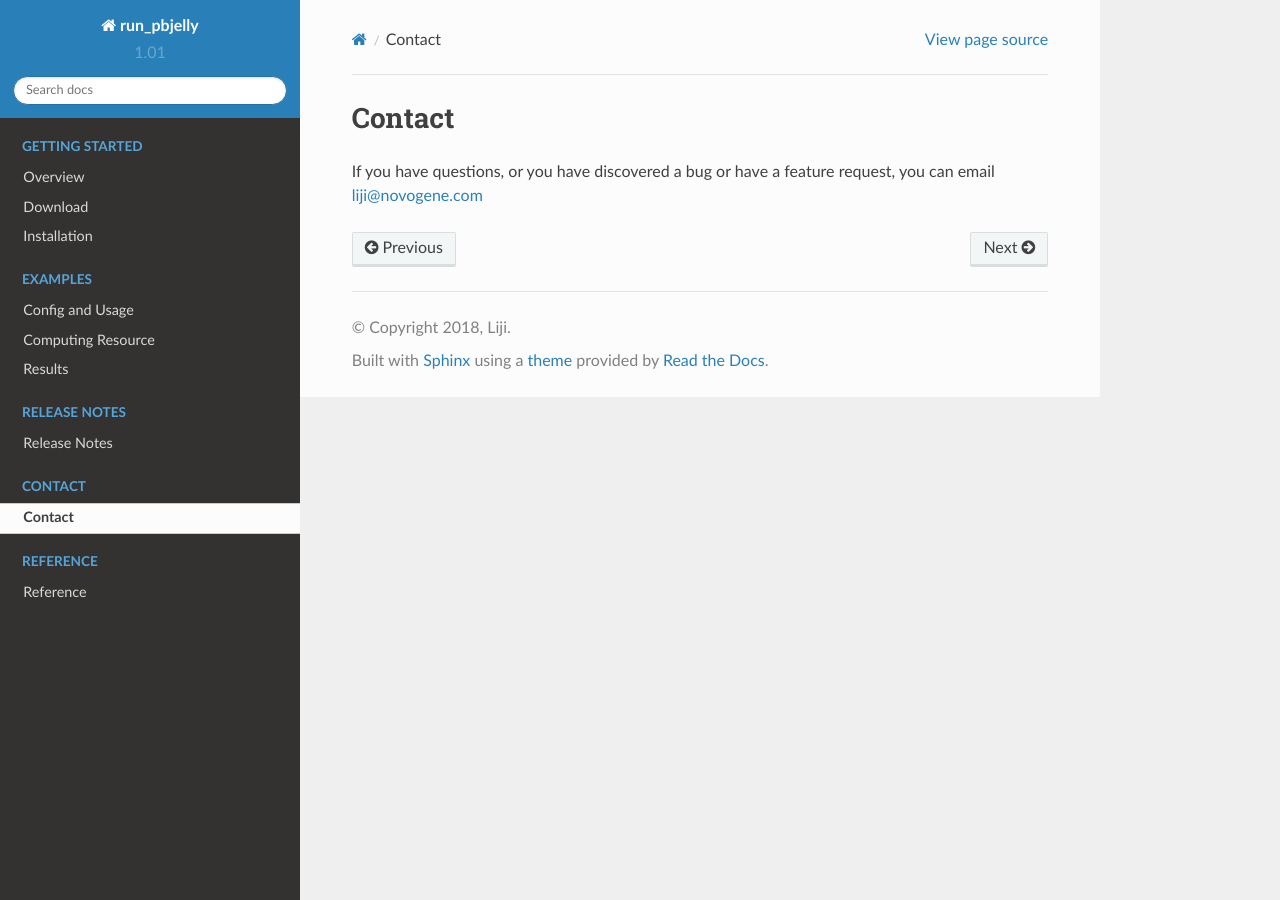
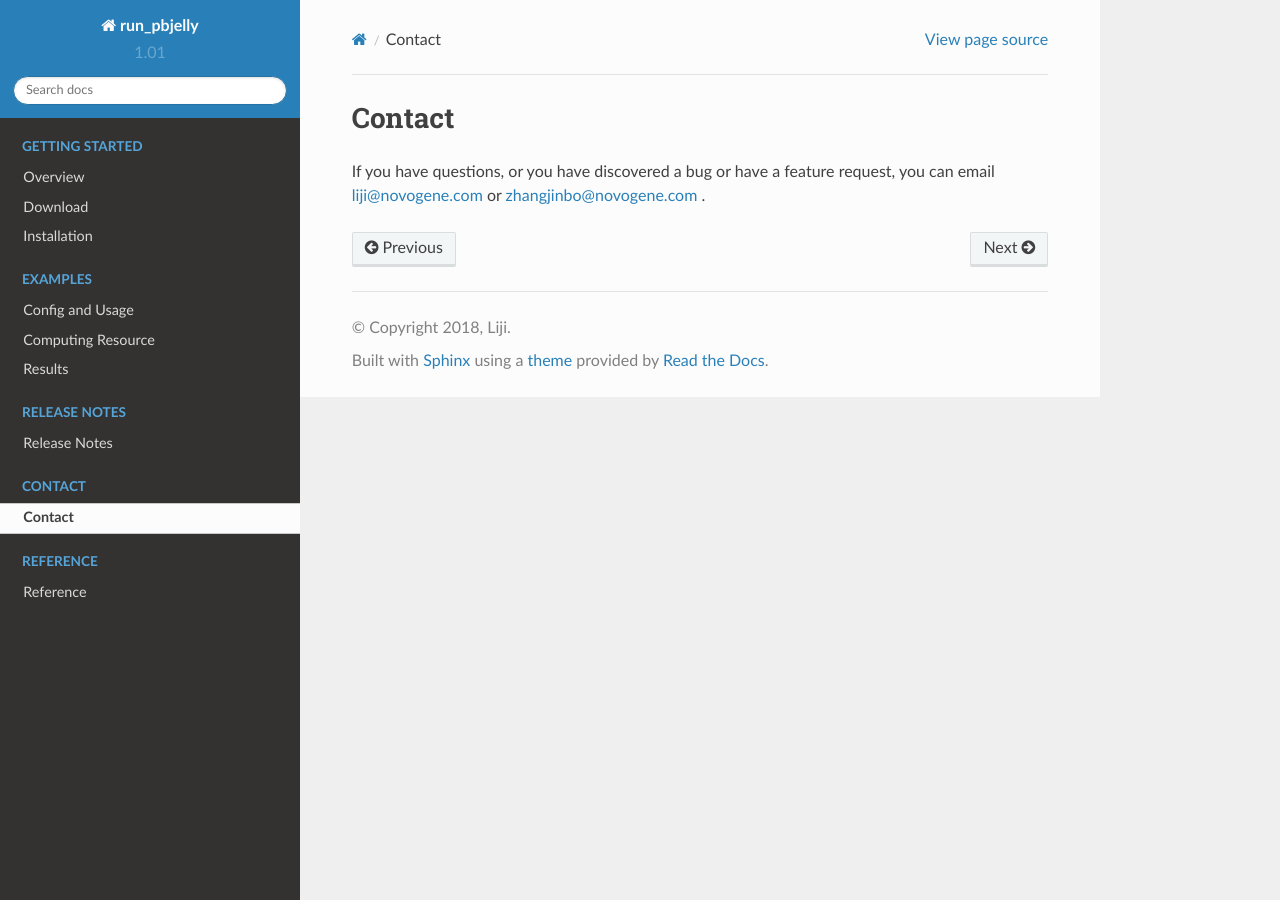
Before and after one commit to bitcometz/run_pbjelly, a Sphinx documentation site: the page built from source/contact.rst, in a window 1280 px wide. Built offline with Sphinx 7.4.7 and the Read the Docs theme 2.0.0, drawn with Linux system fonts in a browser that asks for light colours.

Commit message:
Update contact.rst

```diff
--- a/source/contact.rst
+++ b/source/contact.rst
@@ -1,4 +1,4 @@
 Contact
 ================================================================================
 
-If you have questions, or you have discovered a bug or have a feature request, you can email liji@novogene.com
+If you have questions, or you have discovered a bug or have a feature request, you can email liji@novogene.com or zhangjinbo@novogene.com .
```
